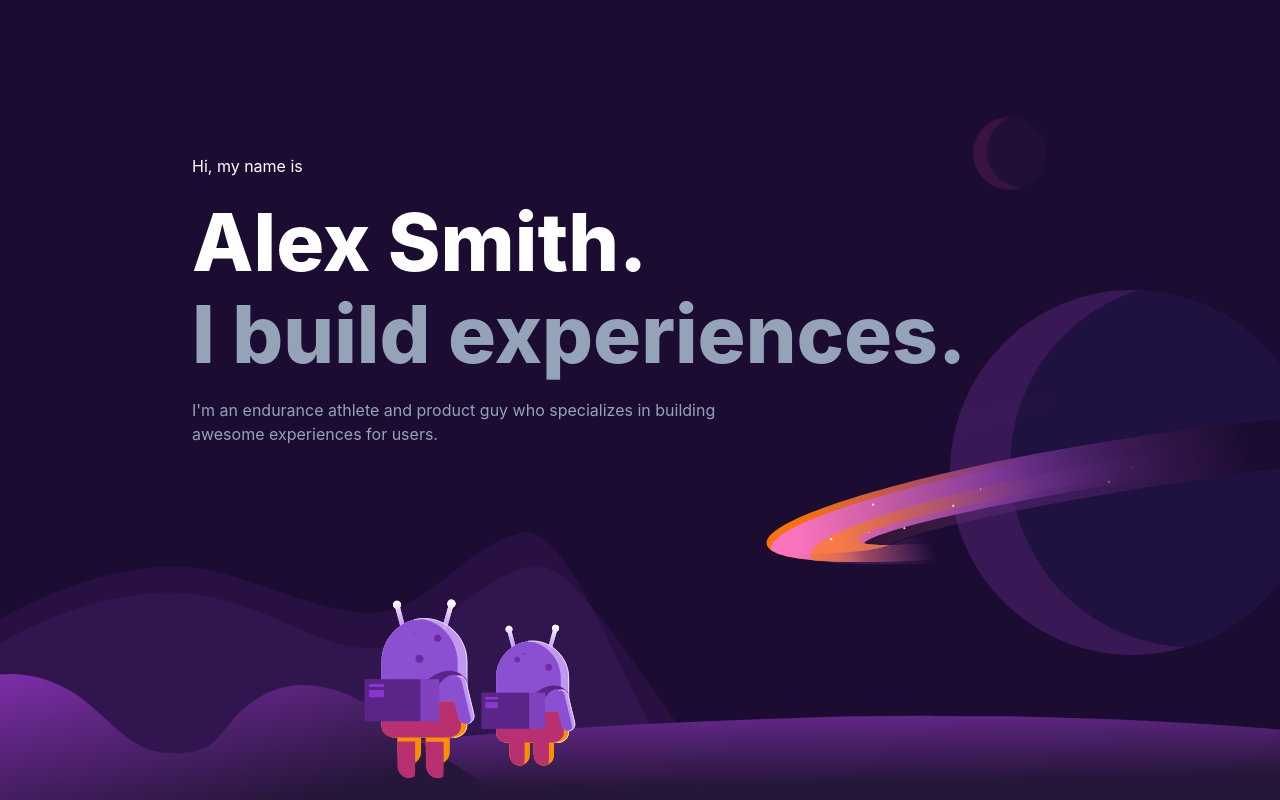
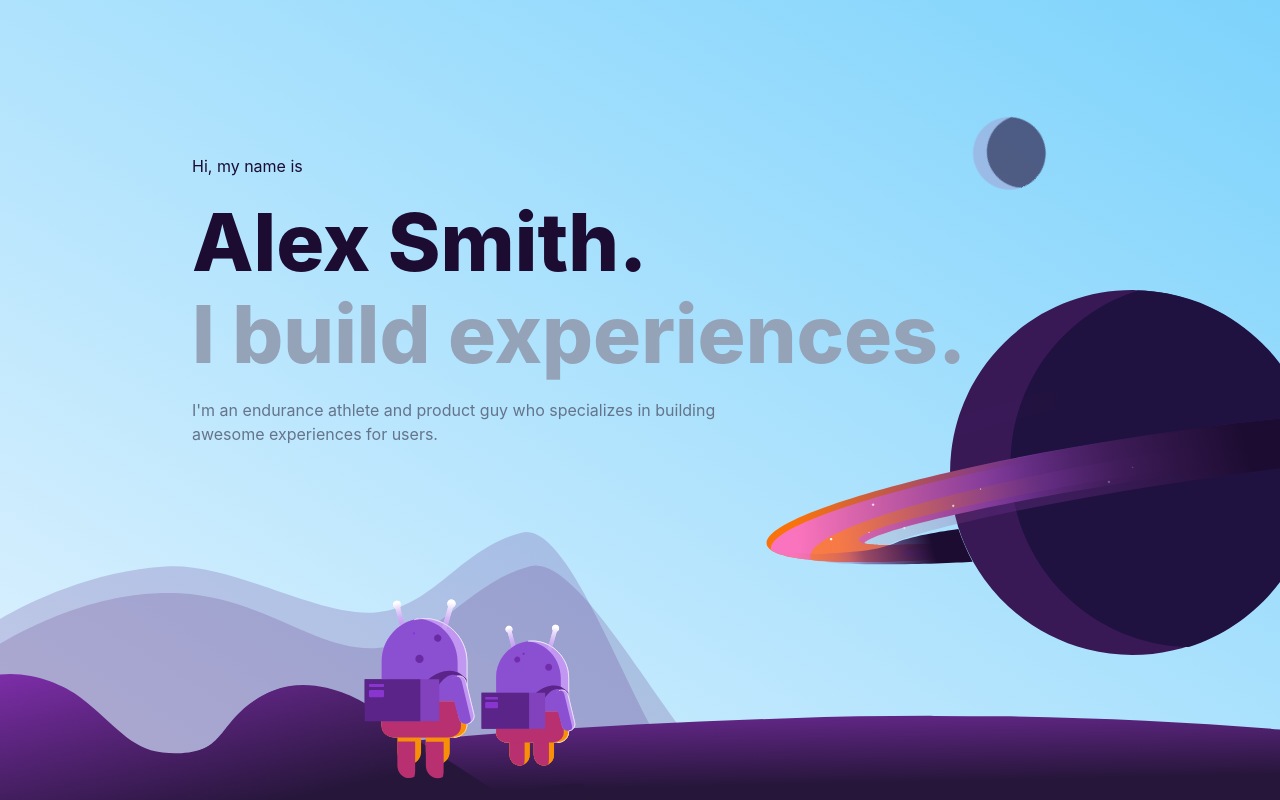
Before and after one commit to smithavt14/next-portfolio-site, a Next.js app: page / in a window 1280 px wide. Built offline with nearby package versions, Linux system fonts and the light colour scheme.

Commit message:
update styles

```diff
--- a/components/layout.js
+++ b/components/layout.js
@@ -6,7 +6,7 @@ const Layout = ({ children }) => {
   const [darkMode, toggleDarkMode] = useDarkMode();
 
   return (
-    <div className={`min-h-screen flex flex-col justify-center select-none ${darkMode ? 'dark bg-midnight' : 'bg-sky-100'}`}>
+    <div className={`min-h-screen flex flex-col justify-center select-none bg-gradient-to-tr dark:from-midnight dark:to-deepnight from-sky-100 to-sky-300`}>
       <PageHead />
       <Navbar darkMode={darkMode} toggleDarkMode={toggleDarkMode} />
       <main className="flex-grow">
```
